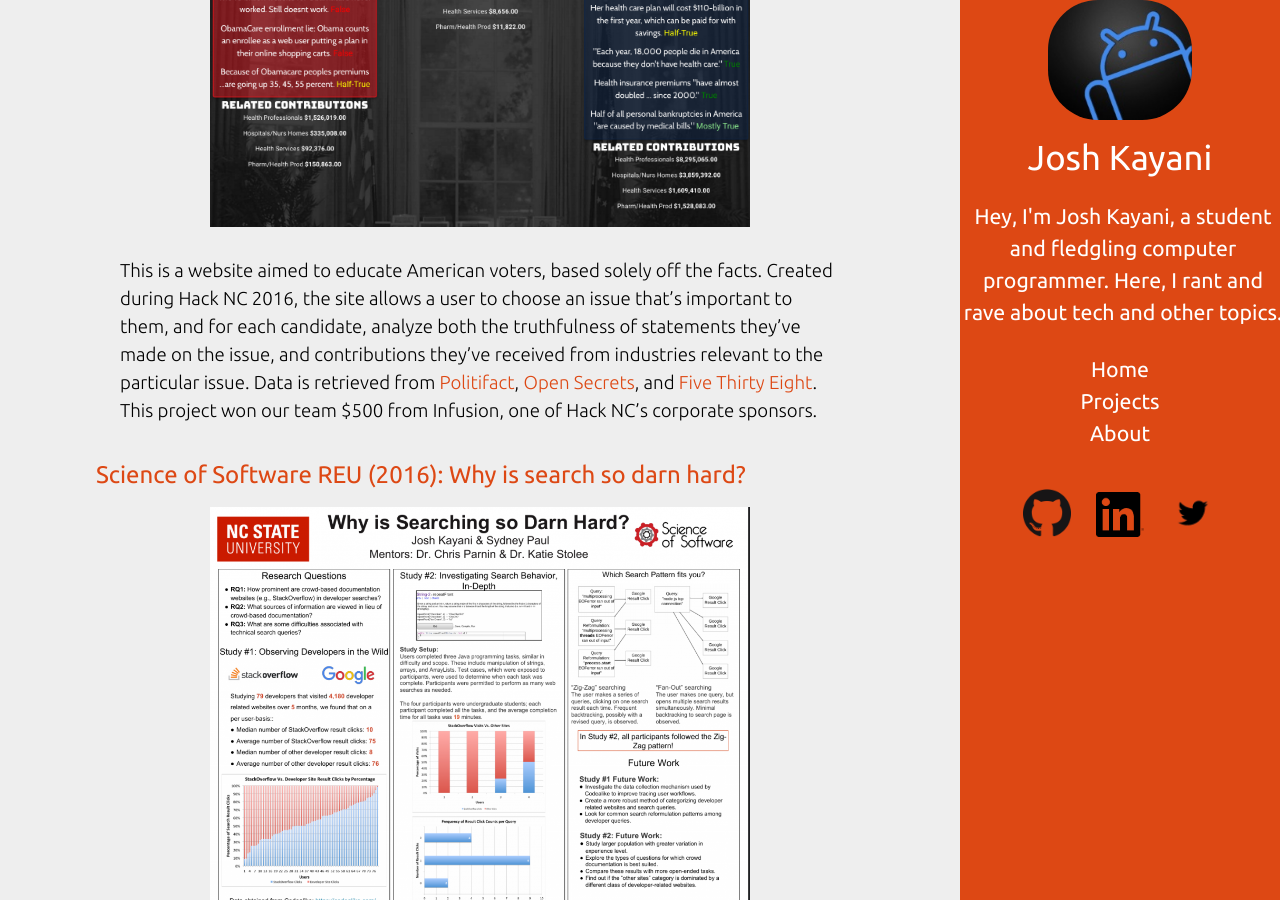
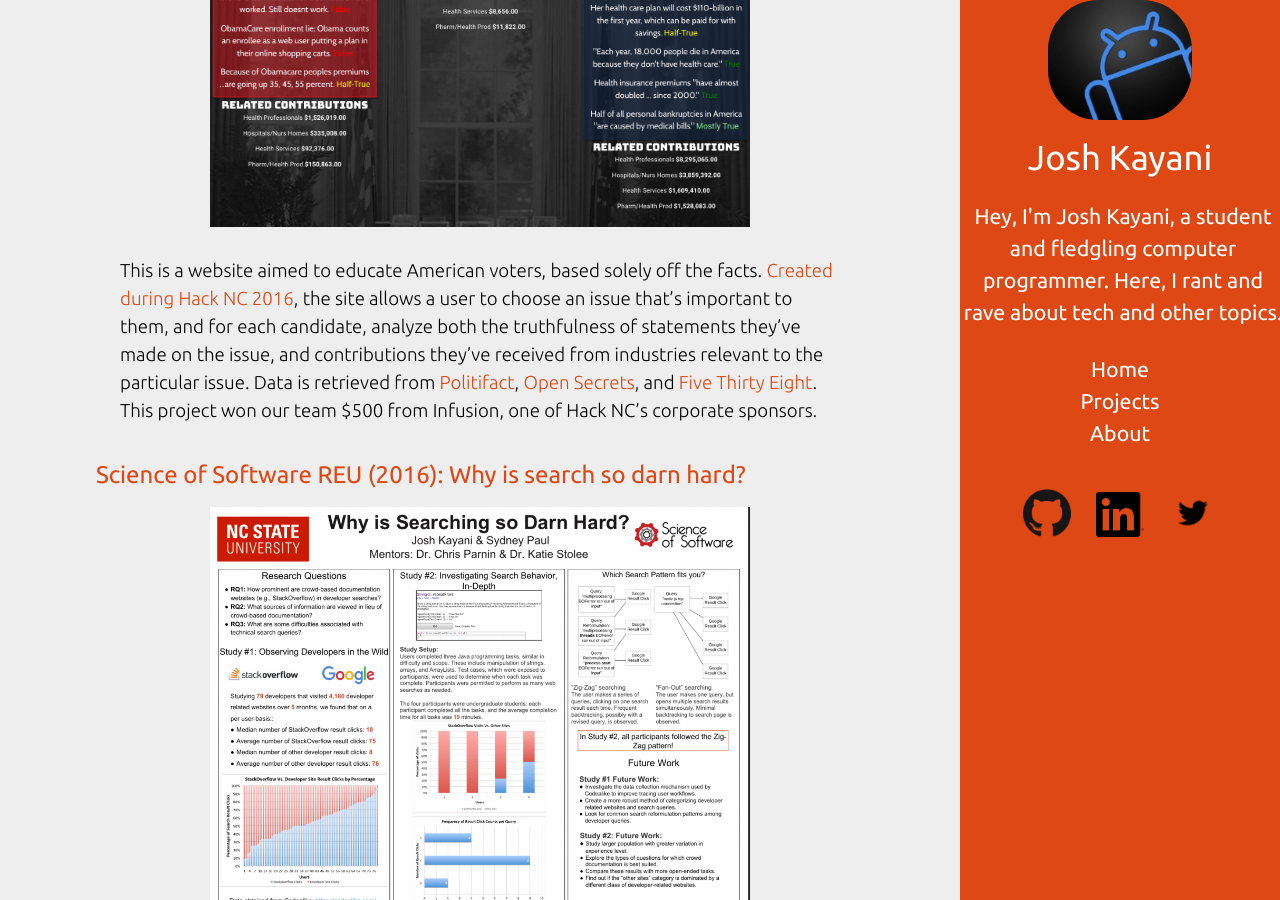
Before and after one commit to jkayani/jkayani.github.io, a Jekyll site: the page built from projects.markdown, in a window 1280 px wide and 900 px high, scrolled down 515 px. Built offline with Jekyll 4.4.1, drawn with Linux system fonts in a browser that asks for light colours; part of the change alters nothing that is shown.

```diff
--- a/projects.markdown
+++ b/projects.markdown
@@ -10,7 +10,7 @@ Throughout my short-lived programming career, I’ve been lucky to be part of se
 
 ![candidata_the_USAPI](/assets/images/screenshots/Candidata-the-USAPI.png)
 
-This is a website aimed to educate American voters, based solely off the facts. Created during Hack NC 2016, the site allows a user to choose an issue that’s important to them, and for each candidate, analyze both the truthfulness of statements they’ve made on the issue, and contributions they’ve received from industries relevant to the particular issue. Data is retrieved from [Politifact](http://static.politifact.com/api/doc.html), [Open Secrets](https://www.opensecrets.org/resources/create/api_doc.php), and [Five Thirty Eight](http://fivethirtyeight.com). This project won our team $500 from Infusion, one of Hack NC’s corporate sponsors.
+This is a website aimed to educate American voters, based solely off the facts. [Created during Hack NC 2016]({{site.baseurl}}{% post_url 2016-05-11-winning-at-hacknc-2016 %}), the site allows a user to choose an issue that’s important to them, and for each candidate, analyze both the truthfulness of statements they’ve made on the issue, and contributions they’ve received from industries relevant to the particular issue. Data is retrieved from [Politifact](http://static.politifact.com/api/doc.html), [Open Secrets](https://www.opensecrets.org/resources/create/api_doc.php), and [Five Thirty Eight](http://fivethirtyeight.com). This project won our team $500 from Infusion, one of Hack NC’s corporate sponsors.
 
 ### [Science of Software REU (2016): Why is search so darn hard?](/assets/Poster-Presentation.pdf)
 
```
